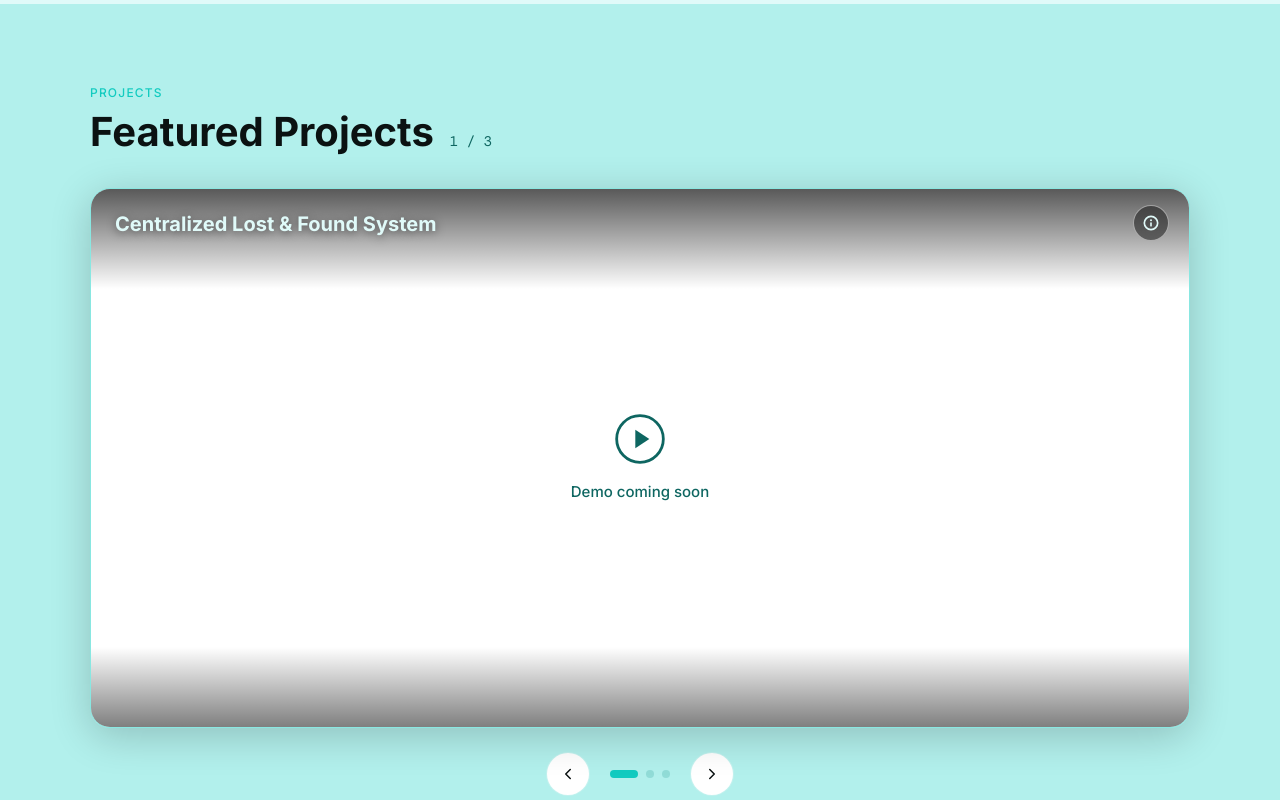
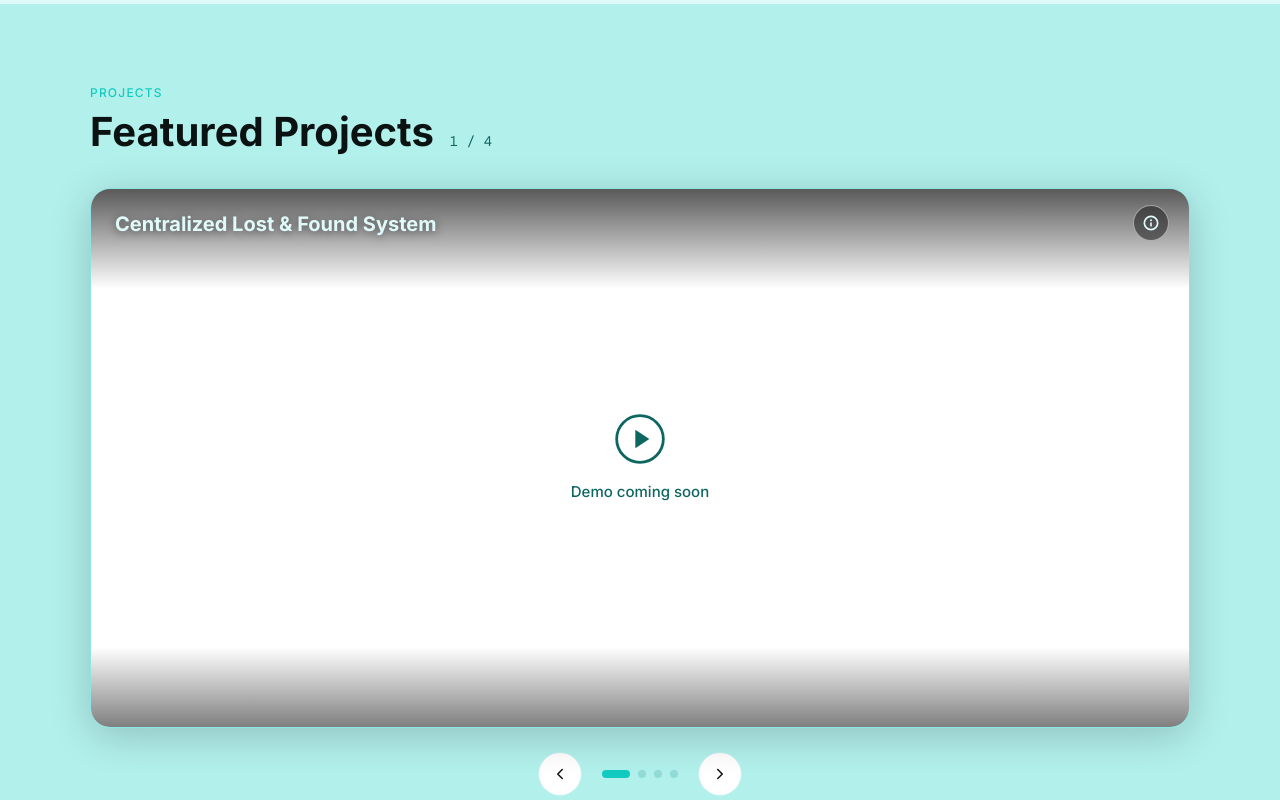
Before and after one commit to yeshi-2001/Portfolio, a Next.js app: page / in a window 1280 px wide. Shown: the part 2300-3100 px from the top of the page. Built offline with nearby package versions, Linux system fonts and the light colour scheme.

Commit message:
feat: add Inventory Management System project

```diff
--- a/src/app/components/Projects.tsx
+++ b/src/app/components/Projects.tsx
@@ -38,6 +38,24 @@ const projects = [
   },
   {
     id: 3,
+    title: "Inventory Management System",
+    description:
+      "A full-stack Inventory Management System to manage stock, vendors, sales, and billing. Implements a POS system for real-time sales recording with automatic inventory updates and invoice generation. Features vendor management with approval workflows and automated low-stock email alerts. Includes an analytics module to analyze sales trends and recommend reorder quantities, with secure role-based authentication.",
+    features: [
+      "POS system with real-time sales recording & automatic inventory updates",
+      "Invoice generation for every completed sale",
+      "Vendor management with approval workflows",
+      "Automated low-stock email alerts via Nodemailer",
+      "Analytics module for sales trends & reorder quantity recommendations",
+      "Secure role-based authentication with JWT",
+    ],
+    tech: ["Node.js", "Express", "Prisma", "React", "Tailwind CSS", "Recharts", "PostgreSQL", "Python Flask", "JWT", "Nodemailer"],
+    github: "",
+    live: "",
+    video: "/Inventory.mp4",
+  },
+  {
+    id: 4,
     title: "Skill Exchange Web Application",
     description:
       "A full-stack platform connecting users who want to teach and learn skills. Uses an AI-powered matching algorithm to suggest learning partners based on skill compatibility. Features real-time chat, connection requests, secure authentication, and a scalable architecture with smooth frontend-backend integration.",
```
